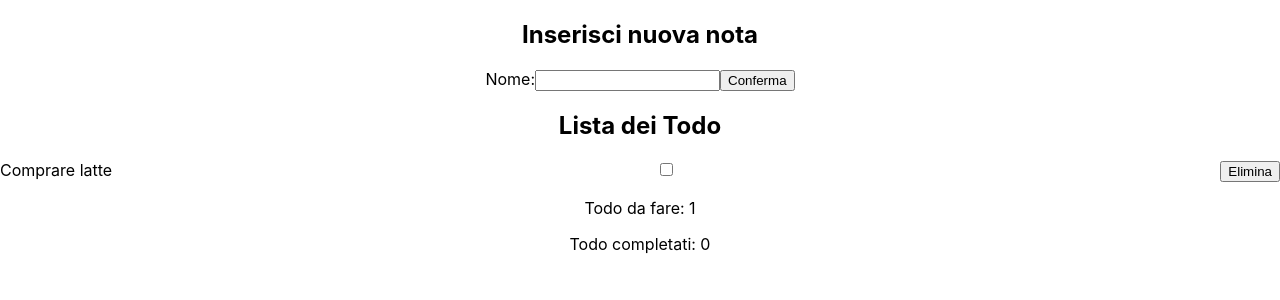
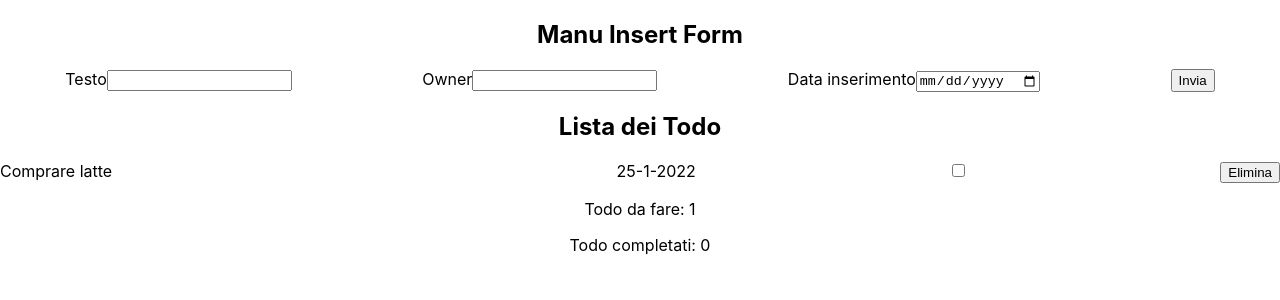
Before and after one commit to andreaarizzoli/testGit, a React (Create React App) app in the folder redux-app/: page /Manuela in a window 1280 px wide. Shown: the top 300 px of the page. Built offline with nearby package versions, Linux system fonts and the light colour scheme.

Commit message:
Creata form inserimento todo manu

```diff
--- a/redux-app/package.json
+++ b/redux-app/package.json
@@ -12,6 +12,7 @@
     "@types/react": "^17.0.38",
     "@types/react-dom": "^17.0.11",
     "@types/react-router-dom": "^5.3.3",
+    "formik": "^2.2.9",
     "history": "^5.2.0",
     "react": "^17.0.2",
     "react-dom": "^17.0.2",
@@ -19,7 +20,8 @@
     "react-router-dom": "^6.2.1",
     "react-scripts": "5.0.0",
     "typescript": "^4.5.5",
-    "web-vitals": "^2.1.4"
+    "web-vitals": "^2.1.4",
+    "yup": "^0.32.11"
   },
   "scripts": {
     "start": "react-scripts start",
--- a/redux-app/src/App.tsx
+++ b/redux-app/src/App.tsx
@@ -3,24 +3,22 @@ import logo from './logo.svg';
 import './App.css';
 import TodoList from './features/todos/components/TodoList'
 import { CreateTodo } from './features/todos/components/CreateTodo';
-import {BrowserRouter, Routes, Route, Link} from 'react-router-dom'
+import { BrowserRouter, Routes, Route, Link } from 'react-router-dom'
+import { ManuTodo } from './features/todos/components/ManuTodo';
 
 function App() {
   return (
     <div className="App">
       <BrowserRouter>
-
-
-      <Routes>
+        <Routes>
           <Route path='/' element={<CreateTodo />}></Route>
           <Route path='/Michele' element={<CreateTodo />}></Route>
           <Route path='/Andrea' element={<CreateTodo />}></Route>
-          <Route path='/Manuela' element={<CreateTodo />}></Route>
+          <Route path='/Manuela' element={<ManuTodo />}></Route>
           <Route path='/Cecilia' element={<CreateTodo />}></Route>
           <Route path='/Maurizio' element={<CreateTodo />}></Route>
-      </Routes>
-
-      <TodoList></TodoList>
+        </Routes>
+        <TodoList></TodoList>
       </BrowserRouter>
 
     </div>
--- /dev/null
+++ b/redux-app/src/features/todos/components/ManuTodo.tsx
@@ -0,0 +1,95 @@
+import React from 'react';
+import { useFormik } from 'formik';
+import * as Yup from 'yup';
+import { useDispatch, useSelector } from "react-redux";
+import { todoDataSelector, todosActions } from "../todos.slice";
+
+export const ManuTodo = () => {
+    const todoData = useSelector(todoDataSelector);
+    const dispatch = useDispatch();
+
+    const formik = useFormik({
+        initialValues: {
+            id: '',
+            name: '',
+            owner: '',
+            date: ''
+        },
+        validationSchema: Yup.object({
+            owner: Yup.string()
+                .min(3, 'Deve essere più di 3 caratteri')
+                .required('Required'),
+            date: Yup.date()
+            .min(new Date(), 'Non puoi inserire un todo nel passato!')
+            .required('Required'),
+            // date: Yup.string().matches(/^\d{2}[-]\d{2}[-]\d{4}$/, 'La data deve essere in formato GG-MM-YYYY')
+        }),
+        onSubmit: values => {
+            dispatch(todosActions.addTodo({ id: (todoData.length + 1).toString(), name: values.name, checked: false, owner: values.owner, data: new Date(values.date) }))
+        },
+    });
+    return (
+        <>
+            <h2>Manu Insert Form</h2>
+            <form onSubmit={formik.handleSubmit} style={{ display: "flex", flexDirection: "row", justifyContent: "space-around", justifyItems: "center" }}>
+                <div>
+                    <label htmlFor="name">Testo</label>
+                    <input
+                        id="name"
+                        name="name"
+                        type="text"
+                        onChange={formik.handleChange}
+                        onBlur={formik.handleBlur}
+                        value={formik.values.name}
+                    />
+                    {formik.touched.name && formik.errors.name ? (
+                        <div>{formik.errors.name}</div>
+                    ) : null}
+                </div>
+                <div>
+                    <label htmlFor="owner">Owner</label>
+                    <input
+                        id="owner"
+                        name="owner"
+                        type="text"
+                        onChange={formik.handleChange}
+                        onBlur={formik.handleBlur}
+                        value={formik.values.owner}
+                    />
+                    {formik.touched.owner && formik.errors.owner ? (
+                        <div>{formik.errors.owner}</div>
+                    ) : null}
+                </div>
+                <div>
+                    <label htmlFor="date">Data inserimento</label>
+                    <input
+                        id="date"
+                        name="date"
+                        type="date"
+                        onChange={formik.handleChange}
+                        onBlur={formik.handleBlur}
+                        value={formik.values.date}
+                    />
+                    {formik.touched.date && formik.errors.date ? (
+                        <div>{formik.errors.date}</div>
+                    ) : null}
+                </div>
+                {/* <div>
+                    <label htmlFor="date">Data inserimento</label>
+                    <input
+                        id="date"
+                        name="date"
+                        type="text"
+                        onChange={formik.handleChange}
+                        onBlur={formik.handleBlur}
+                        value={formik.values.date}
+                    />
+                    {formik.touched.date && formik.errors.date ? (
+                        <div>{formik.errors.date}</div>
+                    ) : null}
+                </div> */}
+                <button type="submit">Invia</button>
+            </form>
+        </>
+    )
+}
--- a/redux-app/src/features/todos/components/TodoItem.tsx
+++ b/redux-app/src/features/todos/components/TodoItem.tsx
@@ -1,4 +1,4 @@
-import React,{FC} from "react"
+import React, { FC } from "react"
 import { Todo } from "../todos.slice"
 
 export type TodoItemProps = {
@@ -7,10 +7,12 @@ export type TodoItemProps = {
     onTodoDelete?: (id: string) => void
 }
 
-export const TodoItem: FC<TodoItemProps>  = ( { todo: { name, checked, id}, onTodoChecked, onTodoDelete}) => {
+export const TodoItem: FC<TodoItemProps> = ({ todo: { name, checked, id, owner, data }, onTodoChecked, onTodoDelete }) => {
 
-    return <div style={{display: "flex", flexDirection: "row", justifyContent: "space-between"}}>
+    return <div style={{ display: "flex", flexDirection: "row", justifyContent: "space-between" }}>
         <div>{name}</div>
+        <div>{owner}</div>
+        <div>{(data && data.getDate() + '-' + (data.getMonth() + 1) + '-' + data.getFullYear())}</div>
         <div>
             <input type="checkbox" checked={checked} onChange={() => onTodoChecked(id, !checked)} />
         </div>
```
Also changed, not shown: 1 other file (tests, documents, lock files or other folders).
